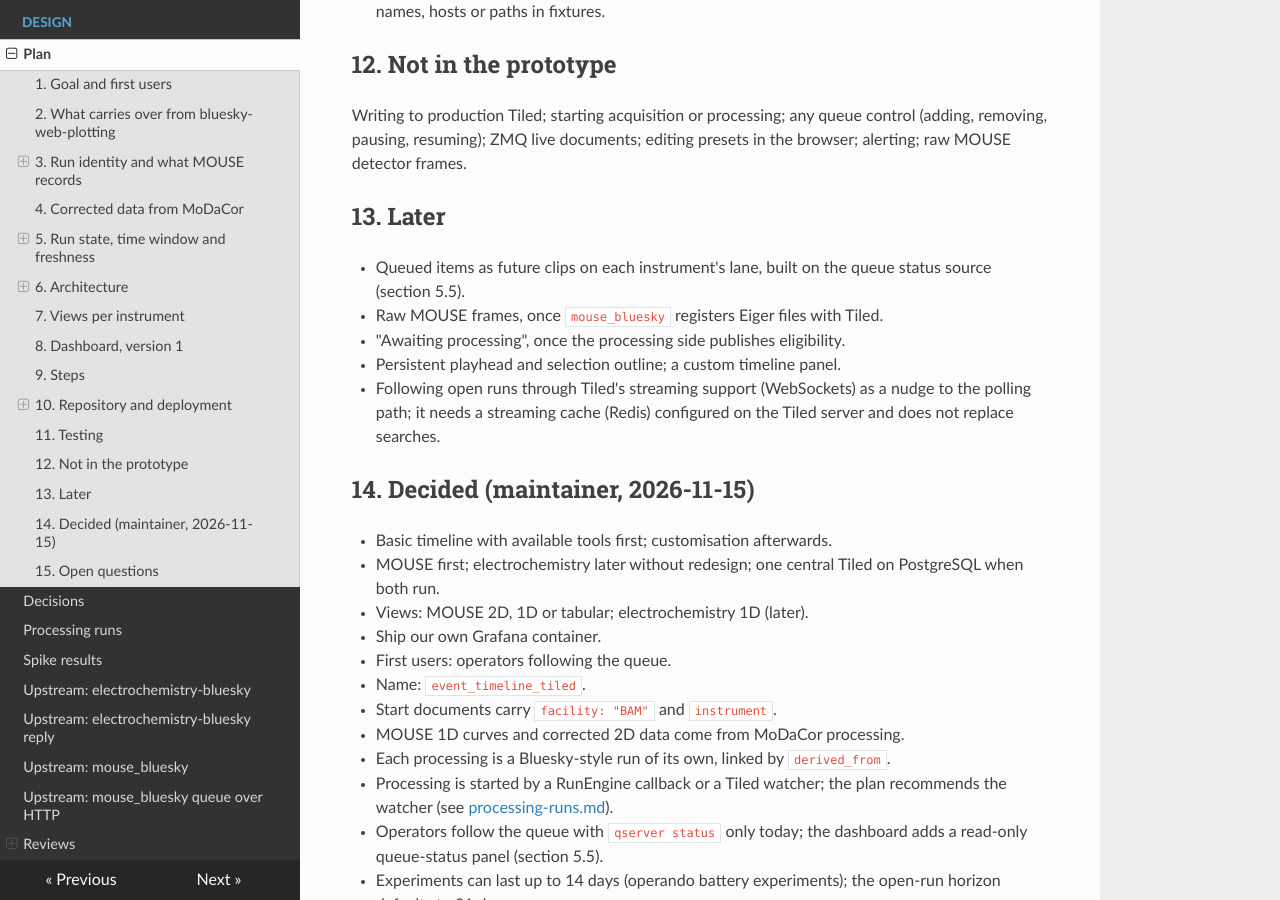
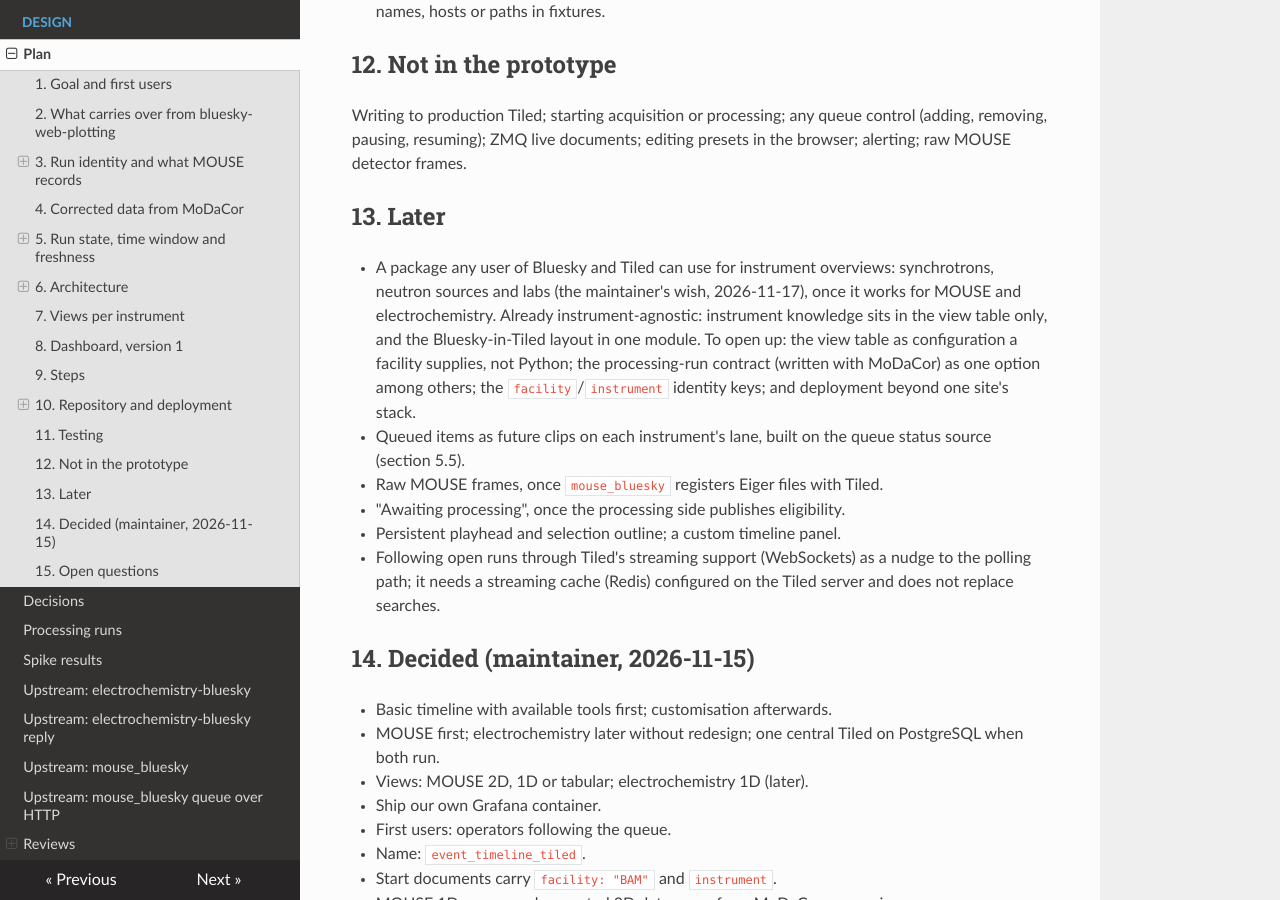
Before and after one commit to BAMresearch/event_timeline_tiled, an MkDocs documentation site: the page built from docs/design/plan.md, in a window 1280 px wide and 900 px high, scrolled down 12698 px. Built offline with MkDocs 1.6.1, drawn with Linux system fonts in a browser that asks for light colours; nearby versions of some CDN libraries.

Commit message:
docs: plan for use by any Bluesky and Tiled user, later
Records the maintainer's wish that the package serve instrument overviews
at synchrotrons, neutron sources and labs once it works for MOUSE and
electrochemistry, and what would need opening up.

Co-Authored-By: Claude Opus 5.5 <noreply@anthropic.com>

```diff
--- a/docs/design/plan.md
+++ b/docs/design/plan.md
@@ -611,6 +611,15 @@ presets in the browser; alerting; raw MOUSE detector frames.
 
 ## 13. Later
 
+- A package any user of Bluesky and Tiled can use for instrument overviews:
+  synchrotrons, neutron sources and labs (the maintainer's wish,
+  2026-11-17), once it works for MOUSE and electrochemistry. Already instrument-agnostic: instrument knowledge
+  sits in the view table only, and the Bluesky-in-Tiled layout in one
+  module. To open up: the view table as configuration a facility supplies,
+  not Python; the processing-run contract (written with MoDaCor) as one
+  option among others; the `facility`/`instrument` identity keys; and
+  deployment beyond one site's stack.
+
 - Queued items as future clips on each instrument's lane, built on the queue
   status source (section 5.5).
 - Raw MOUSE frames, once `mouse_bluesky` registers Eiger files with Tiled.
```
